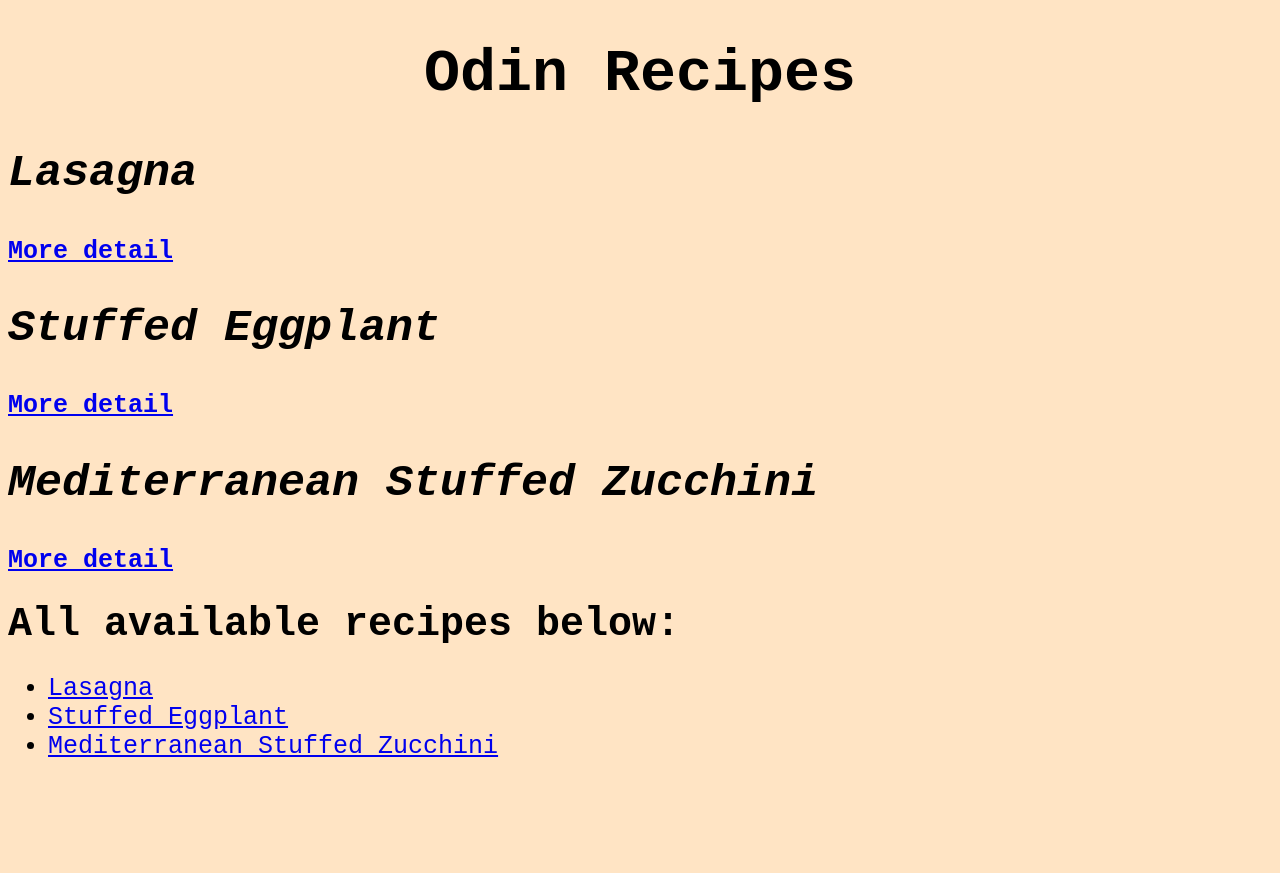
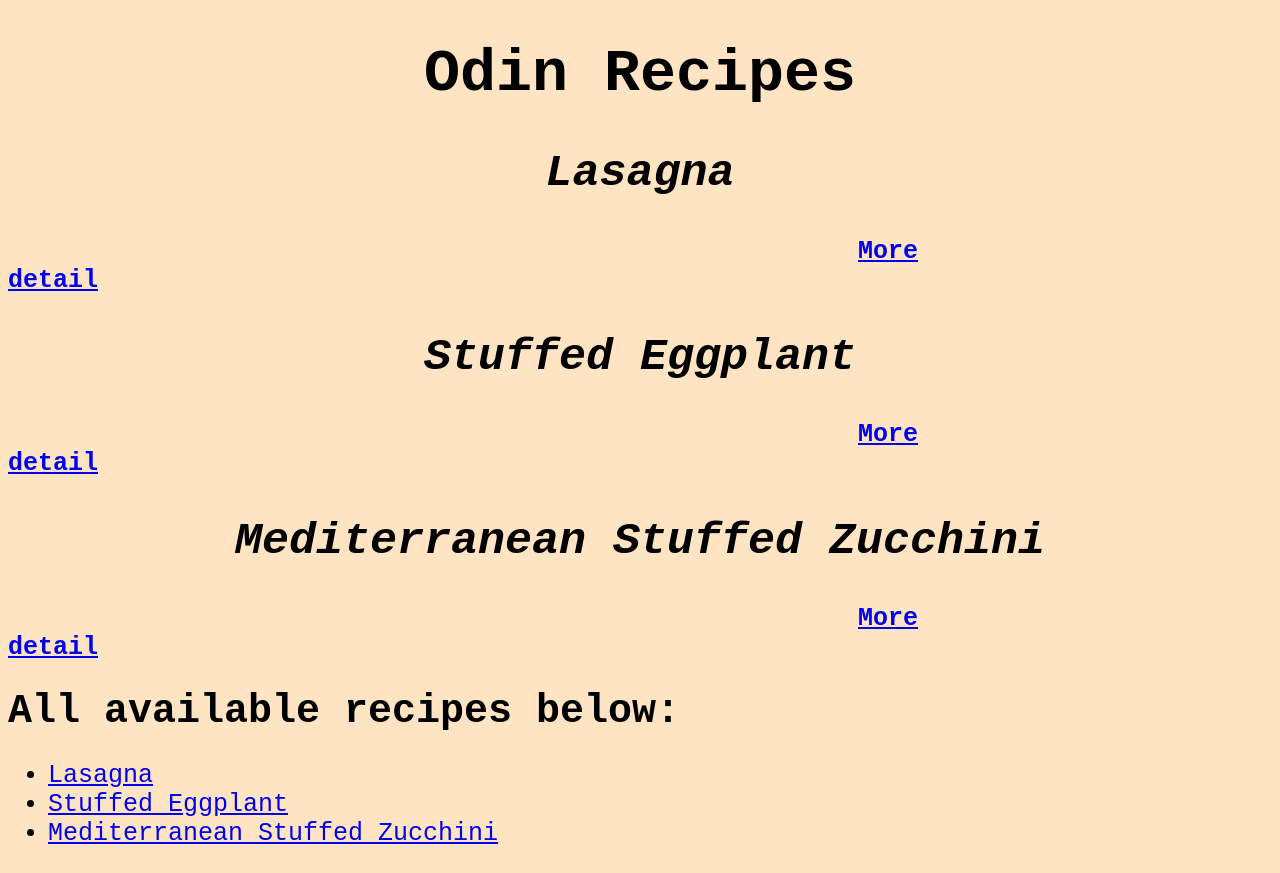
Before and after one commit to tengukosho/odin-recipes, a plain HTML site: page index.html in a window 1280 px wide. Before the commit the page ends 800 px from the top, so only its background shows below. Drawn offline with Linux system fonts and the light colour scheme.

Commit message:
Add margin

```diff
--- a/style.css
+++ b/style.css
@@ -9,11 +9,13 @@ h1 {
 .link {
     font-weight: bolder;
     font-size: 25px;
+    margin: 850px;
 }
 .foodtitle {
     font-size: 45px;
     font-weight: bold;
     font-style: italic;
+    text-align: center;
 }
 #title {
     text-align: center;
```
